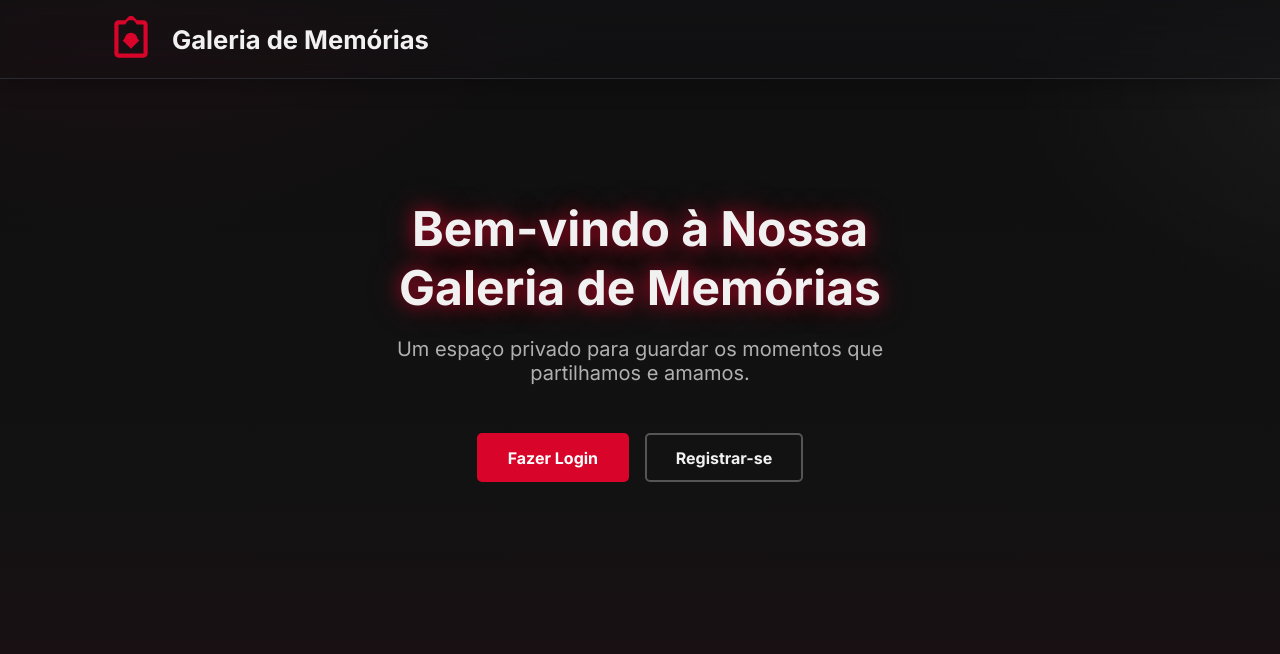
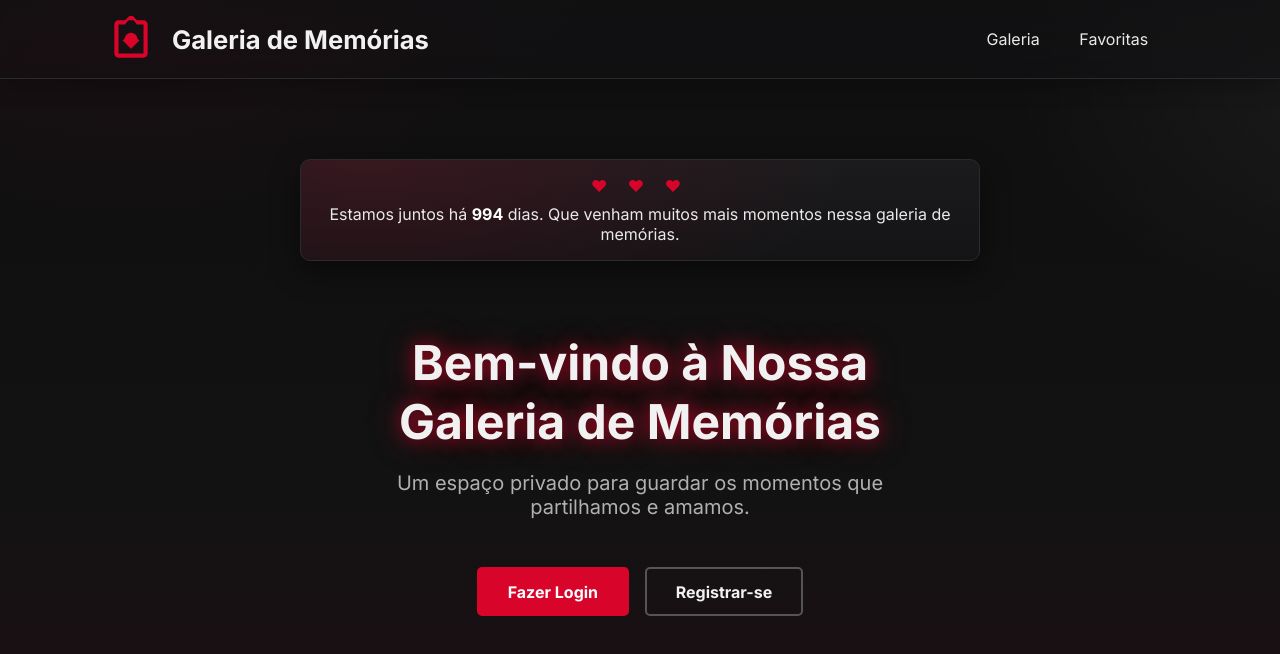
Before and after one commit to LevyTavares/couple-sync, a React (Vite) app in the folder client/: page / in a window 1280 px wide. Shown: the top 654 px of the page. Built offline with nearby package versions, Linux system fonts and the light colour scheme; no server answers.

Commit message:
feat: adicionar confete no primeiro upload do dia; atualizar Navbar com links para Galeria e Favoritas; implementar contagem de dias juntos na HomePage

```diff
--- a/client/package.json
+++ b/client/package.json
@@ -10,6 +10,7 @@
     "preview": "vite preview"
   },
   "dependencies": {
+    "canvas-confetti": "^1.9.3",
     "react": "^19.1.1",
     "react-dom": "^19.1.1",
     "react-icons": "^5.5.0",
--- a/client/src/components/Navbar.jsx
+++ b/client/src/components/Navbar.jsx
@@ -46,8 +46,16 @@ function Navbar() {
           <h1>Galeria de Memórias</h1>
         </Link>
 
-        {/* O menu da Navbar (com o botão de Sair) */}
+        {/* Links e ações */}
         <div className="navbar-menu">
+          <div className="navbar-links">
+            <Link to="/galeria" className="nav-link">
+              Galeria
+            </Link>
+            <Link to="/favoritas" className="nav-link">
+              Favoritas
+            </Link>
+          </div>
           {/* Mostra o botão de Sair APENAS SE o token existir */}
           {token && (
             <button className="logout-button" onClick={handleLogout}>
--- a/client/src/components/Navbar.scss
+++ b/client/src/components/Navbar.scss
@@ -64,6 +64,23 @@
   }
 }
 
+.navbar-links {
+  display: flex;
+  align-items: center;
+  gap: 0.75rem;
+  margin-right: 0.75rem;
+}
+.nav-link {
+  padding: 0.5rem 0.8rem;
+  border-radius: 6px;
+  color: #e9e9ea;
+  transition: background 0.2s ease, color 0.2s ease;
+  border: 1px solid transparent;
+}
+.nav-link:hover {
+  background: rgba(255, 255, 255, 0.06);
+}
+
 .logout-button {
   // Estilo baseado no seu botão "Registrar-se" (secundário)
   font-family: "Inter", sans-serif;
--- a/client/src/components/UploadForm.jsx
+++ b/client/src/components/UploadForm.jsx
@@ -89,6 +89,24 @@ function UploadForm({ onUploadSuccess }) {
       setUploading(false);
       toast.success("Foto enviada com sucesso!");
 
+      // Confete no primeiro upload do dia
+      try {
+        const todayKey = new Date().toISOString().slice(0, 10);
+        const last = localStorage.getItem("lastCelebrationDate");
+        if (last !== todayKey) {
+          const { default: confetti } = await import("canvas-confetti");
+          confetti({
+            particleCount: 120,
+            spread: 70,
+            origin: { y: 0.6 },
+            colors: ["#ffffff", "#d90429", "#ff7a7a"],
+          });
+          localStorage.setItem("lastCelebrationDate", todayKey);
+        }
+      } catch (err) {
+        console.warn("Confetti não pôde ser carregado:", err);
+      }
+
       setDescription("");
       setPhotoDate("");
       setFile(null);
--- a/client/src/main.jsx
+++ b/client/src/main.jsx
@@ -34,6 +34,10 @@ const router = createBrowserRouter([
         element: <GalleryPage />,
       },
       {
+        path: "/favoritas",
+        element: <GalleryPage initialShowFavs={true} />,
+      },
+      {
         path: "/login",
         element: <LoginPage />,
       },
--- a/client/src/pages/GalleryPage.jsx
+++ b/client/src/pages/GalleryPage.jsx
@@ -17,7 +17,7 @@ import { useFavorites } from "../lib/useFavorites";
 
 const API_URL = import.meta.env.VITE_API_BASE_URL;
 
-function GalleryPage() {
+function GalleryPage({ initialShowFavs = false }) {
   const [fotos, setFotos] = useState([]);
   const [isLoading, setIsLoading] = useState(true);
 
@@ -25,7 +25,7 @@ function GalleryPage() {
   const [isModalOpen, setIsModalOpen] = useState(false);
   const [isLightboxOpen, setIsLightboxOpen] = useState(false);
   const [lightboxIndex, setLightboxIndex] = useState(0);
-  const [showFavs, setShowFavs] = useState(false);
+  const [showFavs, setShowFavs] = useState(!!initialShowFavs);
 
   const { isFavorite, toggleFavorite } = useFavorites();
 
--- a/client/src/pages/HomePage.jsx
+++ b/client/src/pages/HomePage.jsx
@@ -8,8 +8,25 @@ import { Link } from "react-router-dom"; // Para criar links
 import "./HomePage.scss"; // Vamos criar este ficheiro de estilo
 
 function HomePage() {
+  // Data especial (pode alterar para a de vocês)
+  const START_DATE = "2023-02-14"; // Dia dos Namorados como exemplo
+  const daysTogether = React.useMemo(() => {
+    const start = new Date(START_DATE);
+    const today = new Date();
+    const diff = today - start;
+    return Math.floor(diff / (1000 * 60 * 60 * 24));
+  }, []);
   return (
     <div className="home-container">
+      <div className="love-banner" role="note" aria-label="Dias juntos">
+        <div className="hearts" aria-hidden>
+          ❤︎ ❤︎ ❤︎
+        </div>
+        <p>
+          Estamos juntos há <strong>{daysTogether}</strong> dias. Que venham
+          muitos mais momentos nessa galeria de memórias.
+        </p>
+      </div>
       <div className="home-content">
         <h2 className="home-title">Bem-vindo à Nossa Galeria de Memórias</h2>
         <p className="home-subtitle">
--- a/client/src/pages/HomePage.scss
+++ b/client/src/pages/HomePage.scss
@@ -14,16 +14,14 @@
 
 // 👇 NOVA Animação de "brilho" para o título 👇
 @keyframes textGlow {
-  0%, 100% {
-    text-shadow: 0 0 10px rgba(217, 4, 41, 0.4),
-                 0 0 20px rgba(217, 4, 41, 0.2);
+  0%,
+  100% {
+    text-shadow: 0 0 10px rgba(217, 4, 41, 0.4), 0 0 20px rgba(217, 4, 41, 0.2);
   }
   50% {
-    text-shadow: 0 0 20px rgba(217, 4, 41, 0.8),
-                 0 0 40px rgba(217, 4, 41, 0.4);
+    text-shadow: 0 0 20px rgba(217, 4, 41, 0.8), 0 0 40px rgba(217, 4, 41, 0.4);
   }
 }
-
 
 .home-container {
   display: flex;
@@ -34,6 +32,35 @@
   padding: 4rem 1rem;
   // A animação principal do container
   animation: fadeIn 0.5s ease-out;
+}
+
+.love-banner {
+  margin: 0 0 2rem 0;
+  background: radial-gradient(
+      800px 300px at 10% 0%,
+      rgba(217, 4, 41, 0.15),
+      transparent 60%
+    ),
+    linear-gradient(180deg, #1b1b1d, #141416);
+  border: 1px solid var(--border);
+  border-radius: var(--radius);
+  padding: 1rem 1.25rem;
+  box-shadow: var(--shadow-lg);
+  max-width: 680px;
+  width: 100%;
+  color: #e9e9ea;
+
+  .hearts {
+    color: var(--primary);
+    letter-spacing: 0.5rem;
+    margin-bottom: 0.5rem;
+  }
+  p {
+    margin: 0;
+  }
+  strong {
+    color: #fff;
+  }
 }
 
 .home-content {
@@ -89,7 +116,7 @@
 
 .home-button {
   text-decoration: none;
-  font-family: 'Inter', sans-serif;
+  font-family: "Inter", sans-serif;
   font-weight: 600;
   font-size: 1rem;
   padding: 0.8rem 1.8rem;
```
Also changed, not shown: 1 other file (tests, documents, lock files or other folders).
